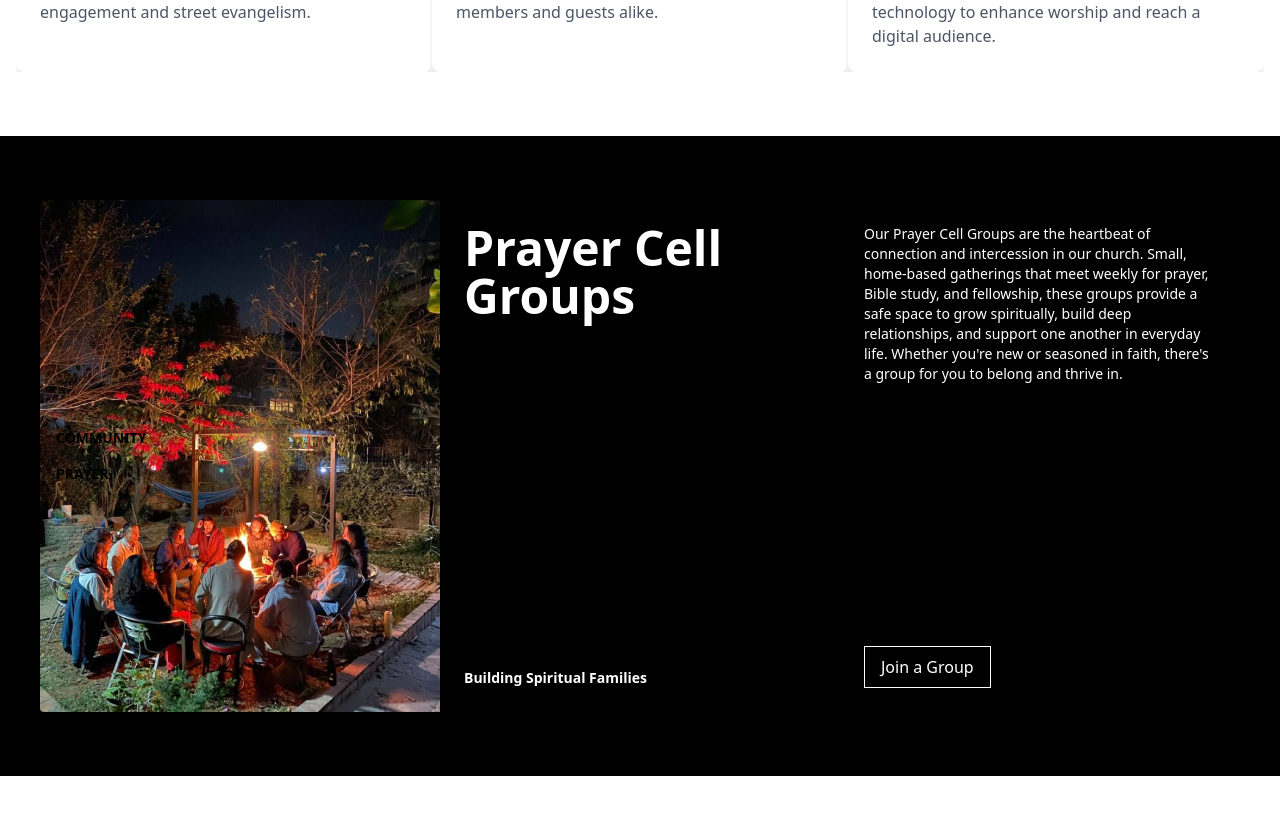
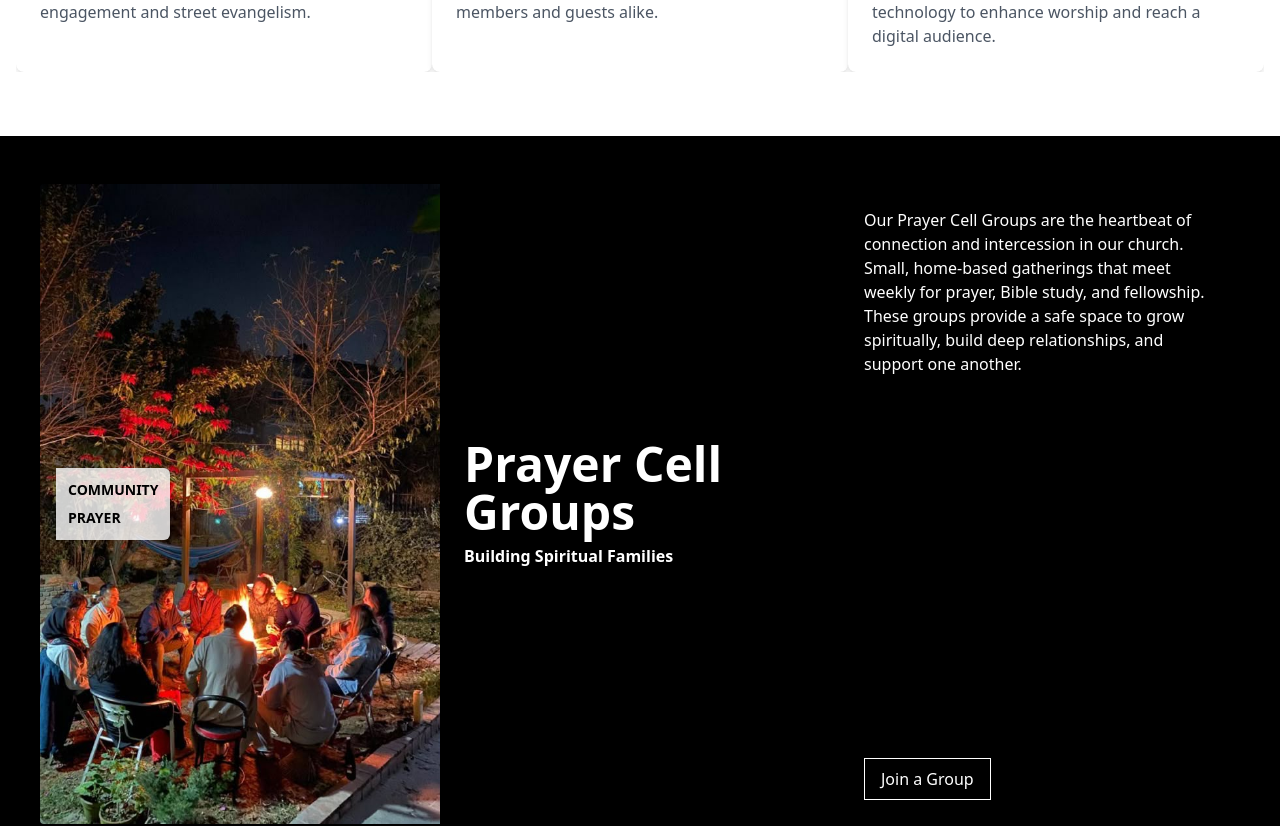
Before and after one commit to bugijay7/turs120, a React (Vite) app in the folder frontend/: page /ministries in a window 1280 px wide. Shown: the part 1440-2266 px from the top of the page. Built offline with nearby package versions, Linux system fonts and the light colour scheme.

Commit message:
Update FeaturedMinistries.jsx

```diff
--- a/frontend/src/components/Ministries/FeaturedMinistries.jsx
+++ b/frontend/src/components/Ministries/FeaturedMinistries.jsx
@@ -1,47 +1,47 @@
 import React from 'react';
-import prayerCellImg from '../../assets/ministries/cells.jpeg'; // replace with a more specific image if available
+import prayerCellImg from '../../assets/ministries/cells.jpeg';
 
 function FeaturedMinistries() {
   return (
-    <section className="py-16 px-6 bg-black h-[80vh]">
-      <div className="flex max-w-[1200px] mx-auto h-full bg-transparent shadow-lg rounded overflow-hidden">
+    <section className="py-12 px-4 bg-black">
+      <div className="max-w-[1200px] mx-auto bg-transparent shadow-lg rounded overflow-hidden flex flex-col md:flex-row h-auto md:h-[80vh]">
 
         {/* Section 1: Image + LABELS */}
         <div
-          className="w-1/3 relative flex justify-center items-center text-white"
+          className="relative w-full md:w-1/3 h-[300px] md:h-auto flex justify-center items-center text-white"
           style={{
             backgroundImage: `url(${prayerCellImg})`,
             backgroundSize: 'cover',
             backgroundPosition: 'center',
           }}
         >
-          <div className="absolute left-0 top-1/2 -translate-y-1/2 flex flex-col gap-4 bg-glass text-black p-4 rounded-r-md shadow">
-            <h2 className="text-sm font-bold">COMMUNITY</h2>
-            <h2 className="text-sm font-bold">PRAYER</h2>
+          <div className="absolute left-4 top-1/2 -translate-y-1/2 flex flex-col gap-2 bg-white bg-opacity-80 text-black p-3 rounded-r-md shadow">
+            <h2 className="text-xs md:text-sm font-bold">COMMUNITY</h2>
+            <h2 className="text-xs md:text-sm font-bold">PRAYER</h2>
           </div>
         </div>
 
         {/* Section 2: Title */}
-        <div className="w-1/3 p-6 flex flex-col justify-between">
-          <h3 className="text-5xl font-bold text-white mb-2">Prayer Cell Groups</h3>
-          <p className="text-sm text-white font-semibold">Building Spiritual Families</p>
+        <div className="w-full md:w-1/3 p-4 md:p-6 flex flex-col justify-center bg-black">
+          <h3 className="text-3xl md:text-5xl font-bold text-white mb-2">Prayer Cell Groups</h3>
+          <p className="text-sm md:text-base text-white font-semibold">Building Spiritual Families</p>
         </div>
 
         {/* Section 3: Description + CTA */}
-        <div className="w-1/3 p-6 flex flex-col justify-between">
-          <p className="text-sm text-white mb-4">
+        <div className="w-full md:w-1/3 p-4 md:p-6 flex flex-col justify-between bg-black">
+          <p className="text-sm md:text-base text-white mb-4">
             Our Prayer Cell Groups are the heartbeat of connection and intercession in our church.
-            Small, home-based gatherings that meet weekly for prayer, Bible study, and fellowship, these groups provide a safe space to grow spiritually, build deep relationships, and support one another in everyday life.
-            Whether you're new or seasoned in faith, there's a group for you to belong and thrive in.
+            Small, home-based gatherings that meet weekly for prayer, Bible study, and fellowship. These groups provide a safe space to grow spiritually, build deep relationships, and support one another.
           </p>
 
           <a
             href="#"
-            className="btn btn-outline self-start text-white border-white border px-4 py-2 hover:bg-white hover:text-black transition duration-300"
+            className="btn btn-outline self-start text-white border-white border px-4 py-2 mt-2 hover:bg-white hover:text-black transition duration-300"
           >
             Join a Group
           </a>
         </div>
+
       </div>
     </section>
   );
```
